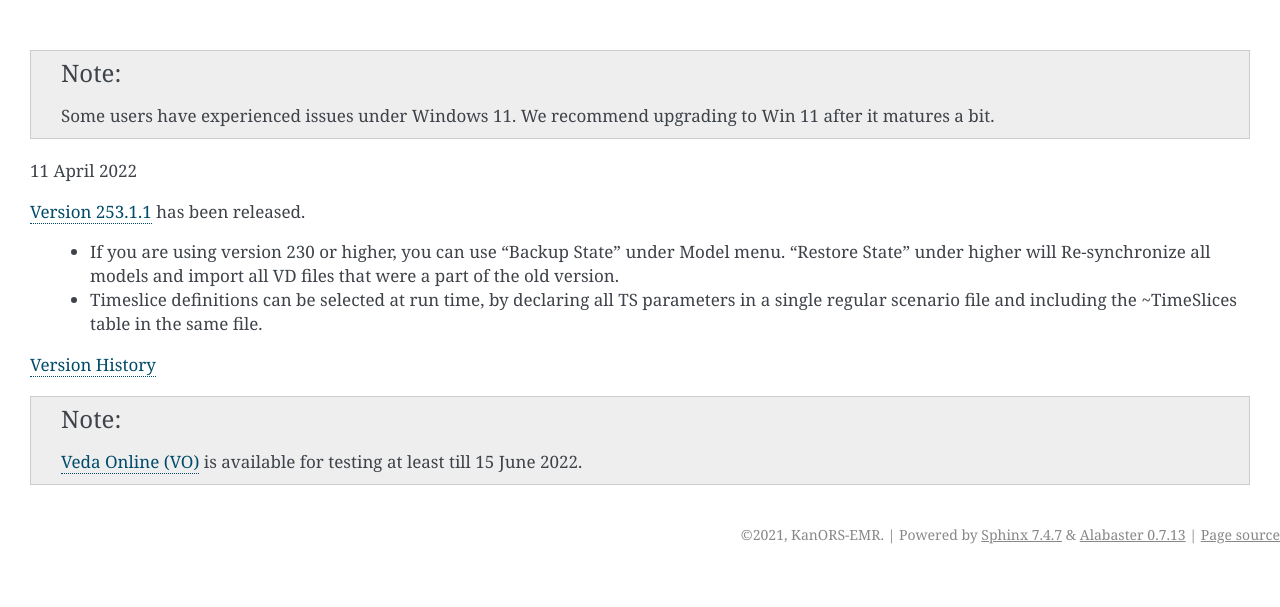
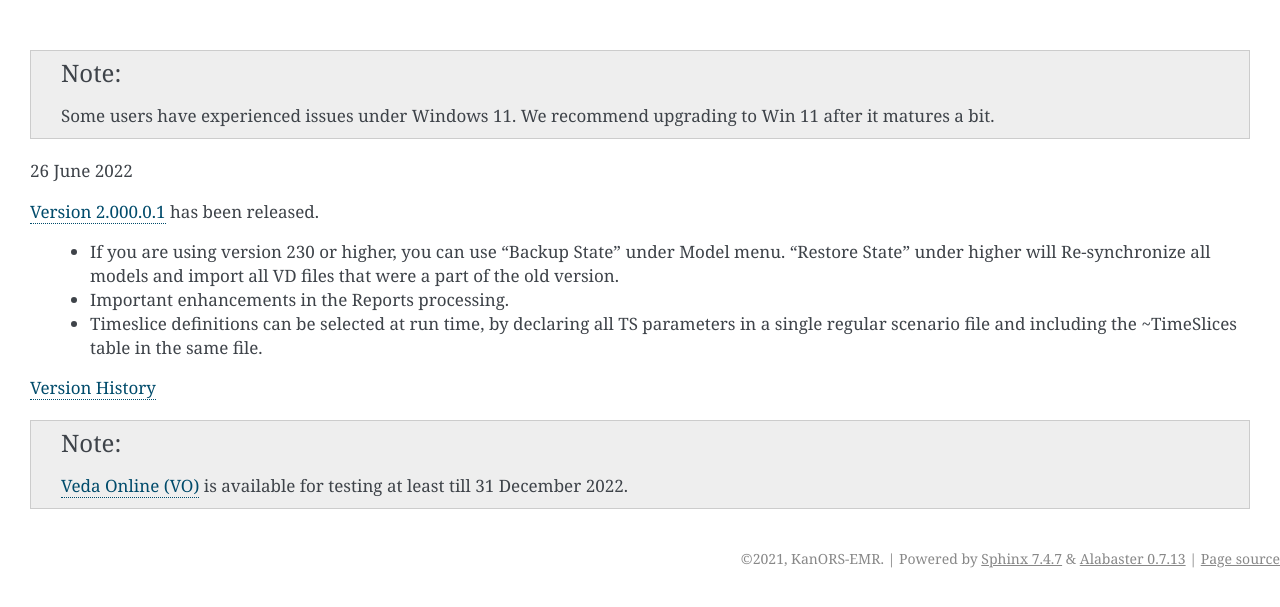
Before and after one commit to kanors-emr/Veda-start-page-news, a Sphinx documentation site: the page built from docs/source/index.rst, in a window 1280 px wide. Shown: the top 607 px of the page. Built offline with Sphinx 7.4.7, drawn with Linux system fonts in a browser that asks for light colours.

Commit message:
version 2.0

```diff
--- a/docs/source/index.rst
+++ b/docs/source/index.rst
@@ -8,14 +8,15 @@
 .. note::
     Some users have experienced issues under Windows 11. We recommend upgrading to Win 11 after it matures a bit.
 
-11 April 2022
+26 June 2022
 
-`Version 253.1.1 <https://github.com/kanors-emr/Veda2.0-Installation>`_ has been released.
+`Version 2.000.0.1 <https://github.com/kanors-emr/Veda2.0-Installation>`_ has been released.
 
    * If you are using version 230 or higher, you can use "Backup State" under Model menu. "Restore State" under higher will Re-synchronize all models and import all VD files that were a part of the old version.
+   * Important enhancements in the Reports processing.
    * Timeslice definitions can be selected at run time, by declaring all TS parameters in a single regular scenario file and including the ~TimeSlices table in the same file.
 
 `Version History <https://veda-documentation.readthedocs.io/en/latest/pages/version_history.html>`_
 
 .. note::
-    `Veda Online (VO) <https://vedaonline.cloud/>`_ is available for testing at least till 15 June 2022.
+    `Veda Online (VO) <https://vedaonline.cloud/>`_ is available for testing at least till 31 December 2022.
```
